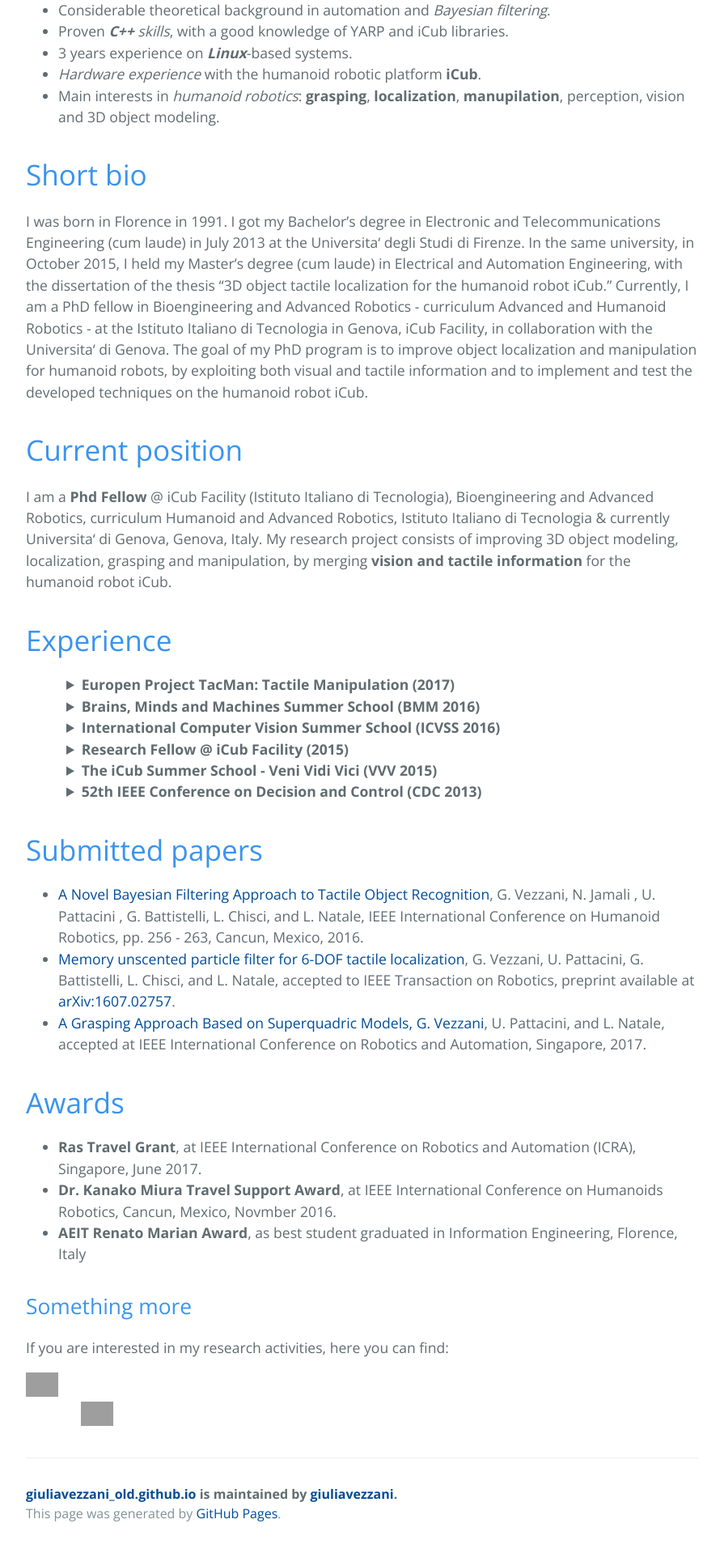
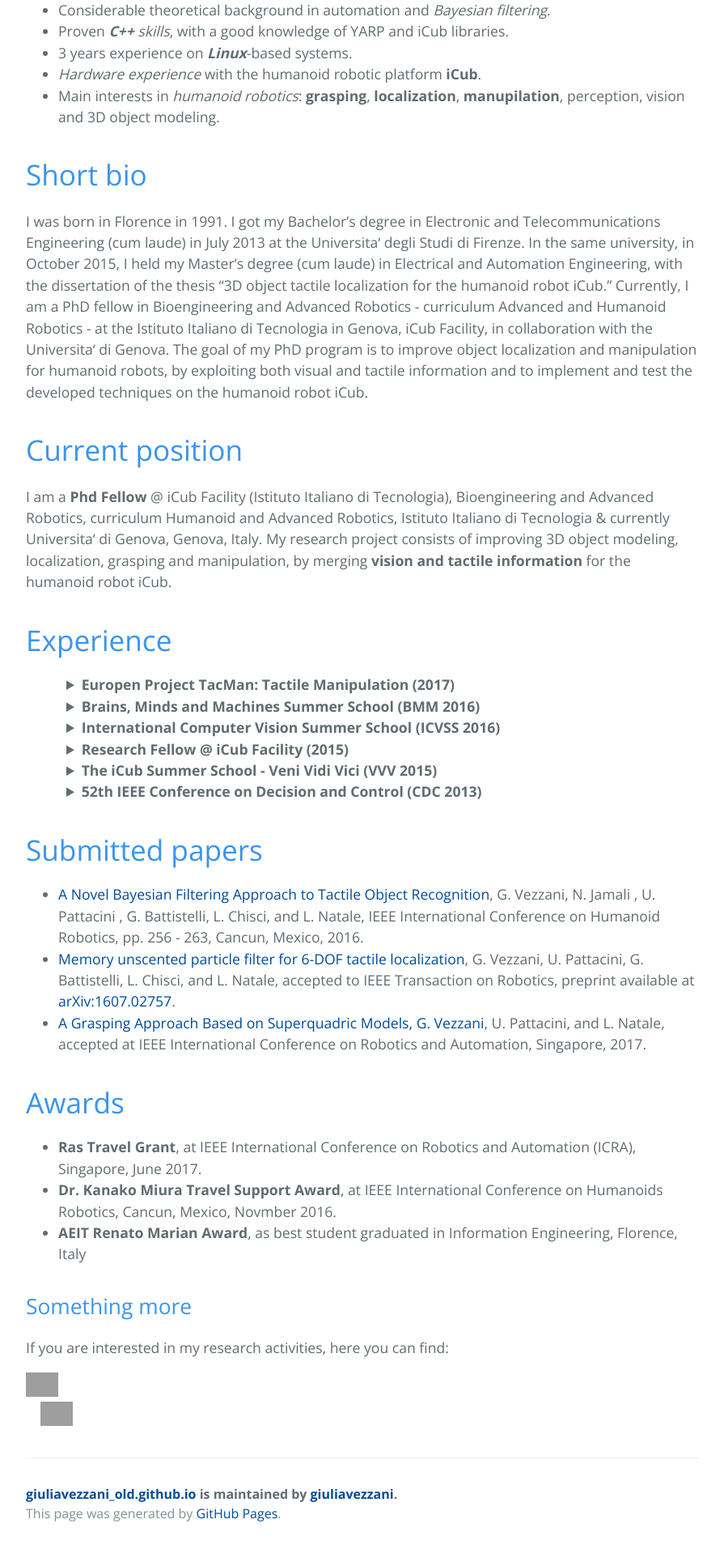
Before and after one commit to giuliavezzani/giuliavezzani_old.github.io, a Jekyll site: the page built from index.md, in a window 1280 px wide. Shown: the part 795-2708 px from the top of the page at 81% size, without its empty margins (192-1087 px from the left). Built offline with Jekyll 4.4.1, drawn with Linux system fonts in a browser that asks for light colours; our own code applies the rules of GitHub Pages for plain Markdown files; grey boxes are pictures that could not be loaded.

Commit message:
Update index.md

```diff
--- a/index.md
+++ b/index.md
@@ -108,5 +108,5 @@ advancement of the theory and practice of systems and control.</p>
 If you are interested in my research activities, here you can find:
 
 [<img src="https://raw.githubusercontent.com/giuliavezzani/giuliavezzani.github.io/master/files/linkedin.png" width="40">](https://it.linkedin.com/in/giuliavezzani)
-<span style="padding-left:68px;"></span>
+<span style="padding-left:18px;"></span>
 [<img src="https://raw.githubusercontent.com/giuliavezzani/giuliavezzani.github.io/master/files/google-scholar.png" width="40">](https://scholar.google.it/citations?user=Zlpuln8AAAAJ&hl=it)
```
